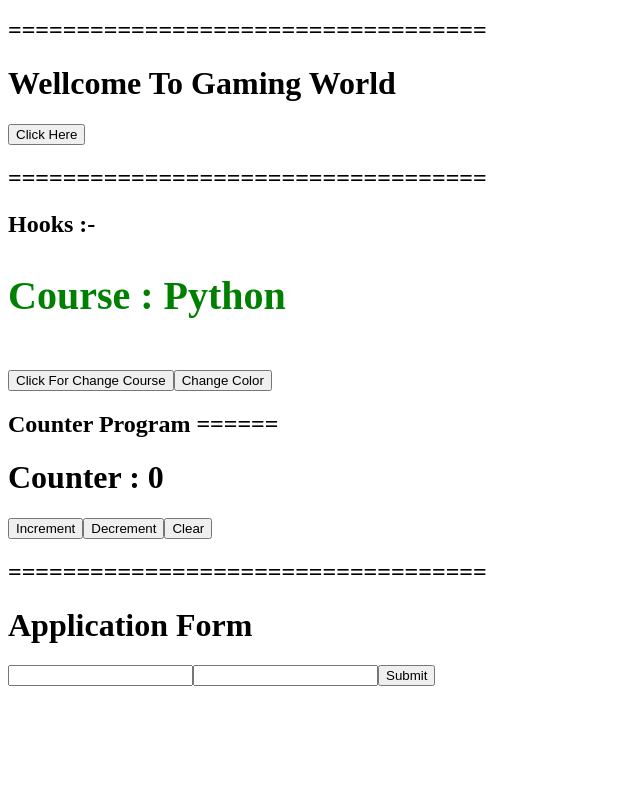
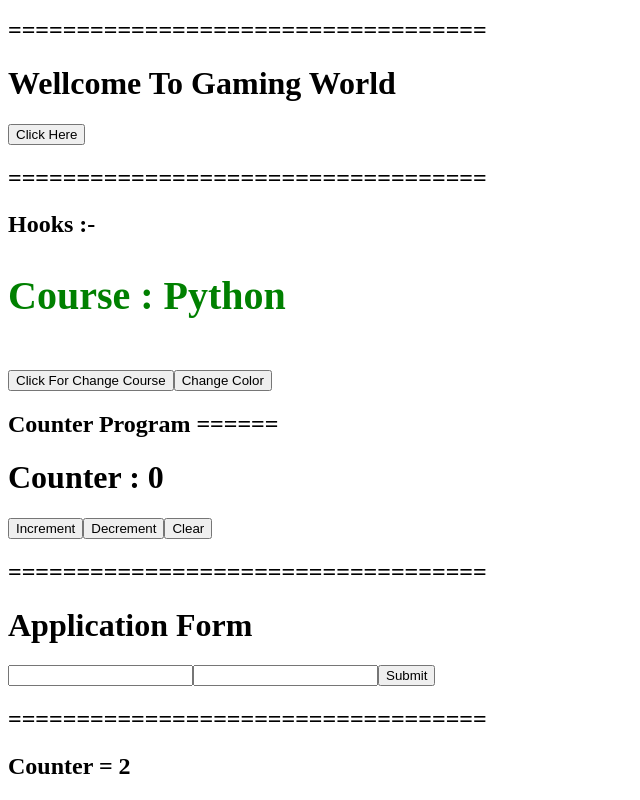
Before and after one commit to rahullokhande123/React_codes, a React (Vite) app: page / in a window 1280 px wide. Shown: the part 1434-2234 px from the top of the page, without its empty margins (0-640 px from the left). Before the commit the page ends 2128 px from the top, so only its background shows below. Built offline with nearby package versions, Linux system fonts and the light colour scheme.

Commit message:
React.js

```diff
--- a/src/App.jsx
+++ b/src/App.jsx
@@ -6,7 +6,7 @@ import Page4 from "./components/Page4";
 
 import img1 from "./r1.jpg"
 
-import { useState } from "react";
+import { useEffect, useState } from "react";
 
 const name="Rahul";
 const age=24;
@@ -68,6 +68,7 @@ const App=()=>{
   const [count,setCount]=useState(0)
   const [name,setName]=useState("")
   const [city,setCity]=useState("")
+  const [cnt,setCnt]=useState(0)
 
   const Inc=()=>{
     setCount(count+1)
@@ -85,6 +86,13 @@ const App=()=>{
     let InputeVAL={name:name, city:city}
     alert(InputeVAL.name+" "+InputeVAL.city)
   }
+  // ====================================
+  useEffect(()=>{
+    setTimeout(()=>{
+      setCnt(cnt+1)
+    },2000)
+  })
+
 
   return(
 
@@ -142,6 +150,9 @@ const App=()=>{
     <input type="text" value={name} onChange={(e)=>{setName(e.target.value)}} />
     <input type="text" value={city} onChange={(e)=>{setCity(e.target.value)}} />
     <button onClick={Submit}>Submit</button>
+    <h2>===================================</h2>
+
+    <h2>Counter = {cnt}</h2>
 
     </>
   )
```
